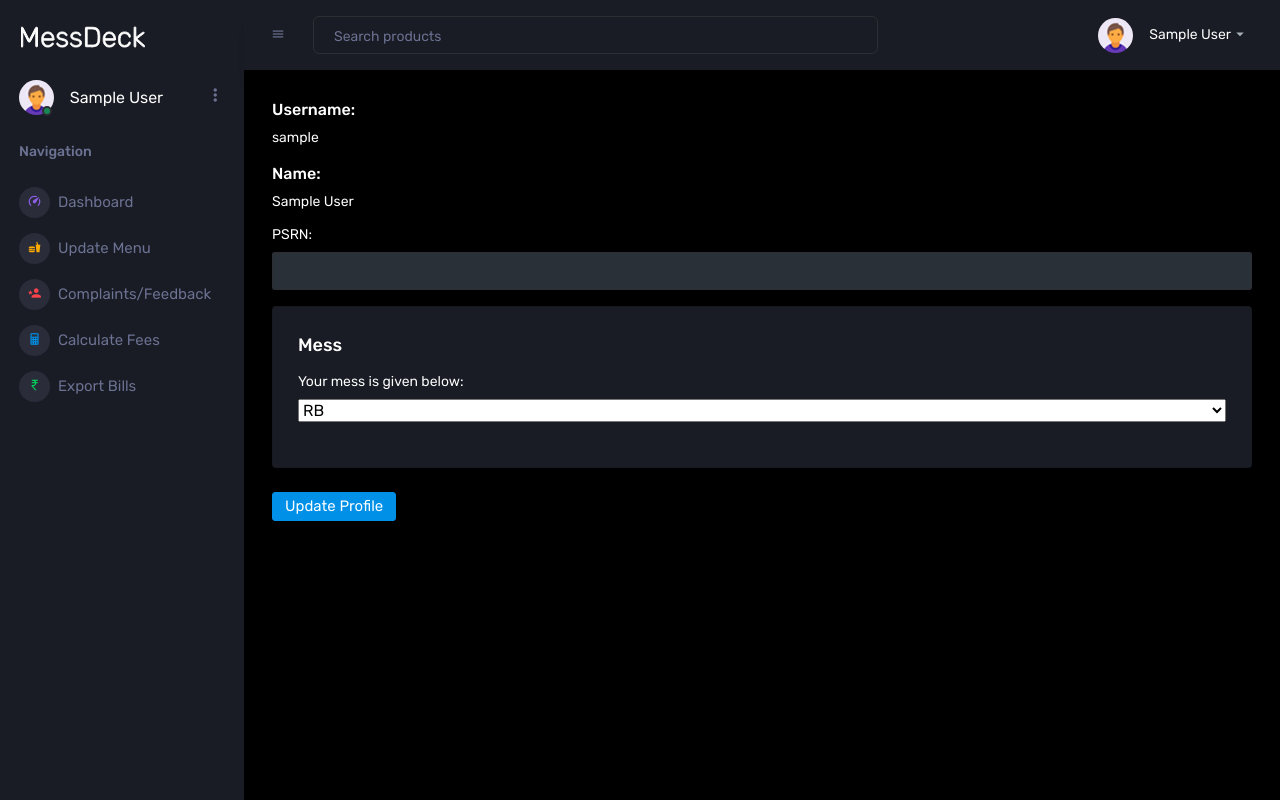
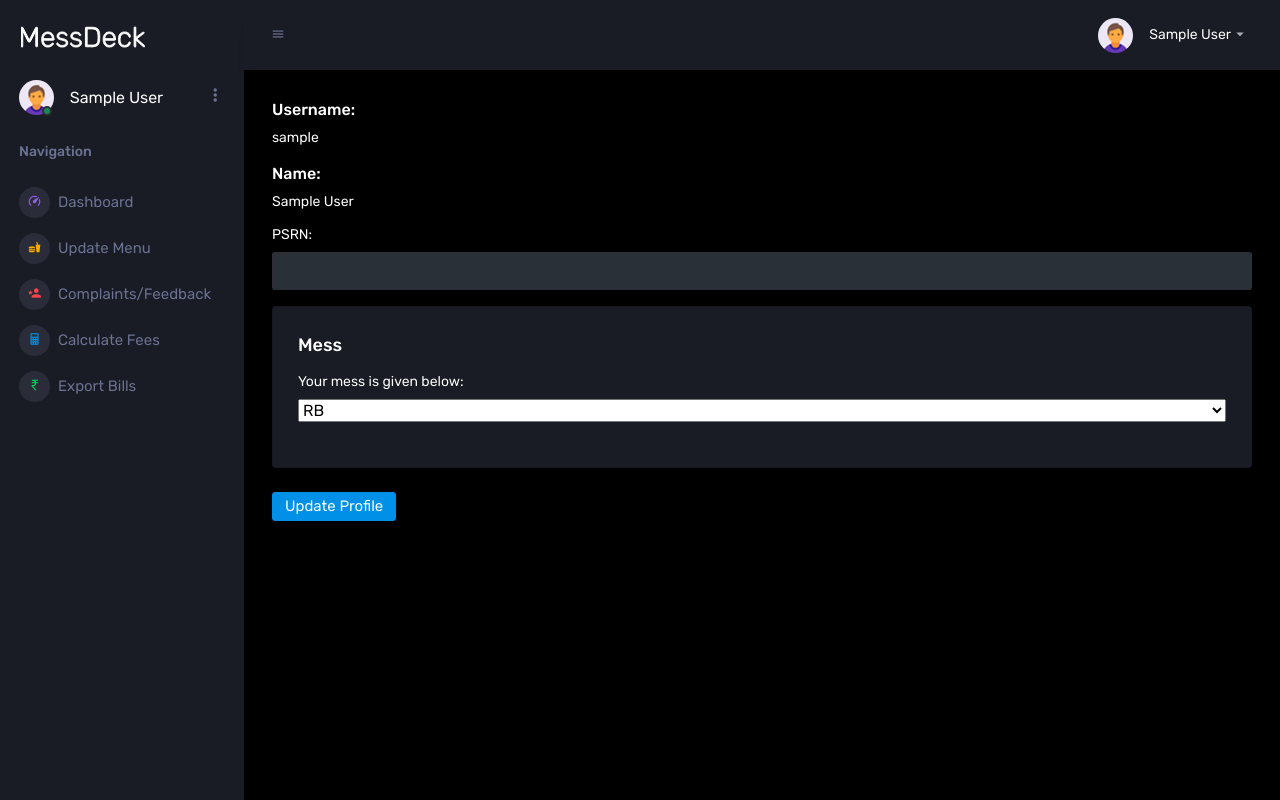
Before and after one commit to Boolean-Autocrat/messdeck, a Django app: page /auth/profile/ in a window 1280 px wide. Run offline with Django 4.2, Linux system fonts and the light colour scheme; the visitor is signed in with stand-in values (Sample User, id 1); data comes from the database, SQL or seed files in the repository; some libraries are stand-ins or nearby versions.

Commit message:
[refactor] remove searchbox

```diff
--- a/templates/base_dashboard.html
+++ b/templates/base_dashboard.html
@@ -134,13 +134,6 @@
         <button class="navbar-toggler navbar-toggler align-self-center" type="button" data-toggle="minimize">
           <span class="mdi mdi-menu"></span>
         </button>
-        <ul class="navbar-nav w-100">
-          <li class="nav-item w-100">
-            <form class="nav-link mt-2 mt-md-0 d-none d-lg-flex search">
-              <input type="text" class="form-control" placeholder="Search products">
-            </form>
-          </li>
-        </ul>
         <ul class="navbar-nav navbar-nav-right">
           <li class="nav-item dropdown">
             <a class="nav-link" id="profileDropdown" href="#" data-bs-toggle="dropdown">
```
